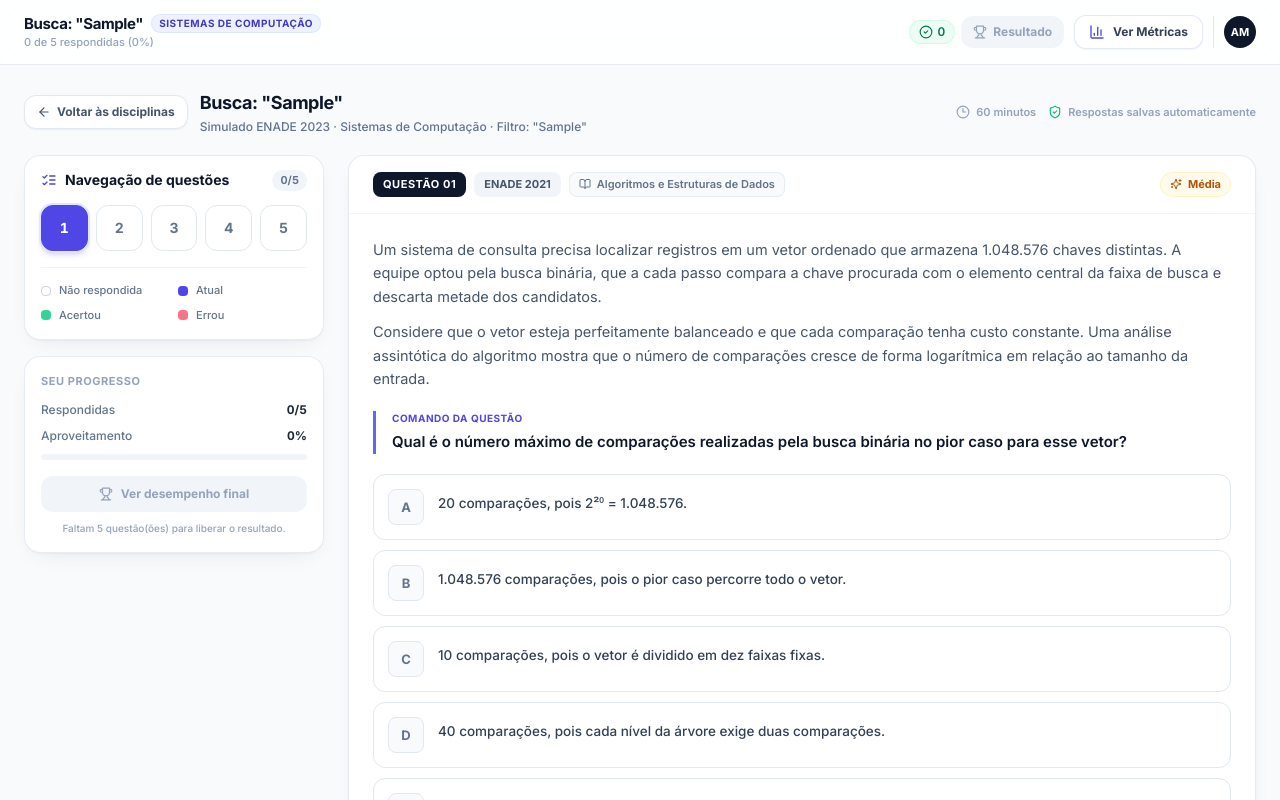
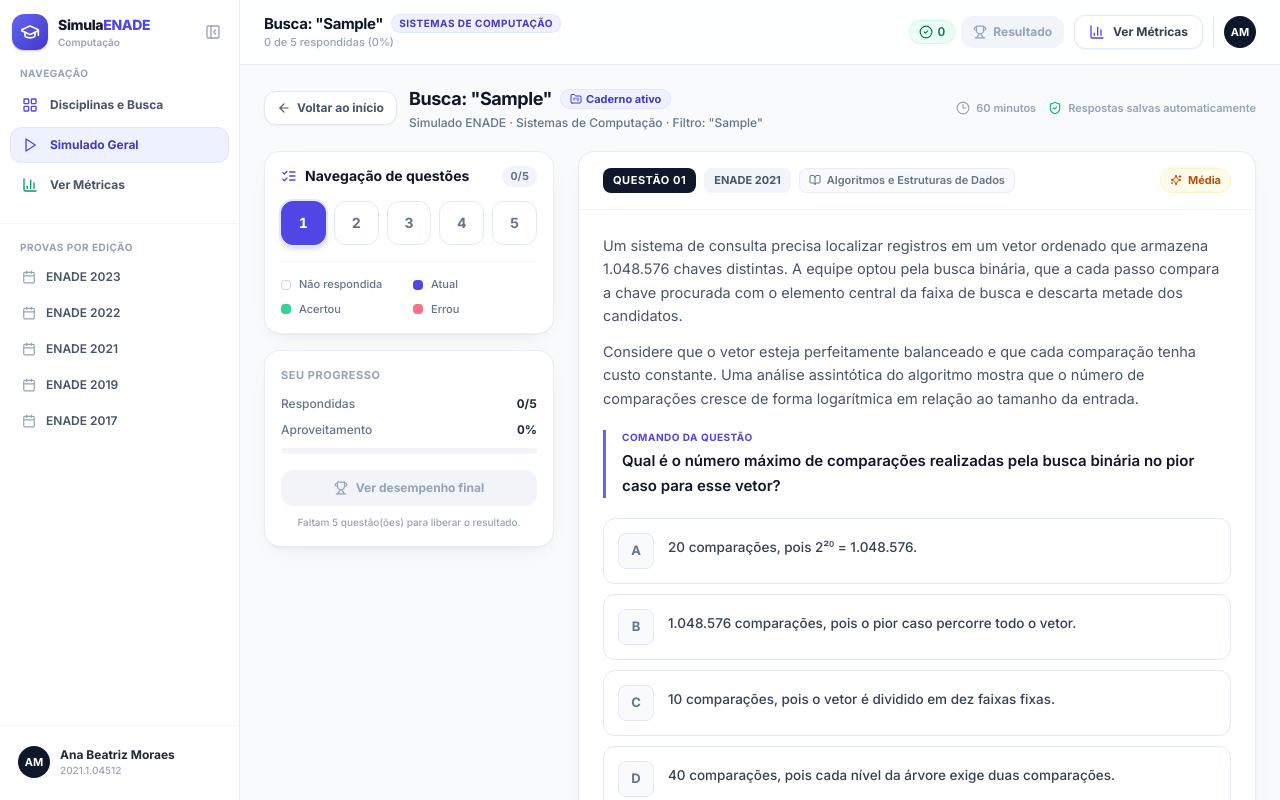
Before and after one commit to maranhaojose/sistema-provas-enade, a React (Vite) app: page / in a window 1280 px wide. Both pictures are taken after typing "Sample" into the empty fields and a click on the button "Buscar Questões". Shown: the top 800 px of the page. Built offline with nearby package versions, Linux system fonts and the light colour scheme.

Commit message:
feat(app): integrate expandable sidebar, metrics popup, and year routing

```diff
--- a/src/App.tsx
+++ b/src/App.tsx
@@ -1,7 +1,9 @@
 import { useCallback, useEffect, useState } from "react";
 import { ArrowLeft, Clock3, FolderKanban, ShieldCheck } from "lucide-react";
 import { Header, type AppView } from "./components/Header";
+import { AppSidebar } from "./components/AppSidebar";
 import { Dashboard } from "./components/Dashboard";
+import { MetricsModal } from "./components/MetricsModal";
 import { QuestionSidebar } from "./components/QuestionSidebar";
 import { QuestionCard } from "./components/QuestionCard";
 import { ResultsModal } from "./components/ResultsModal";
@@ -21,17 +23,24 @@ function readInitialRouteFromUrl(): {
   const params = new URLSearchParams(window.location.search);
   const areaSlug = params.get("area") ?? undefined;
   const searchQuery = params.get("q") ?? undefined;
+  const yearParam = params.get("ano");
+  const parsedYear = yearParam ? Number(yearParam) : undefined;
   const viewParam = params.get("view");
 
-  if (areaSlug || searchQuery || viewParam === "simulado") {
+  if (areaSlug || searchQuery || parsedYear || viewParam === "simulado") {
     const matchedArea = studyAreas.find((item) => item.slug === areaSlug);
     return {
       view: "simulado",
       context: {
         areaSlug,
+        year: parsedYear,
         areaTitle:
           matchedArea?.title ??
-          (searchQuery ? `Busca: "${searchQuery}"` : `${examMeta.title} ${examMeta.year}`),
+          (parsedYear
+            ? `Prova ENADE ${parsedYear} · Todas as Questões`
+            : searchQuery
+              ? `Busca: "${searchQuery}"`
+              : `${examMeta.title} ${examMeta.year}`),
         searchQuery,
       },
     };
@@ -59,11 +68,13 @@ export default function App() {
 
   const [routeState, setRouteState] = useState(readInitialRouteFromUrl);
   const [isResultsOpen, setIsResultsOpen] = useState(false);
+  const [isMetricsOpen, setIsMetricsOpen] = useState(false);
+  const [isSidebarExpanded, setIsSidebarExpanded] = useState(true);
+  const [isMobileNavOpen, setIsMobileNavOpen] = useState(false);
 
   const activeView = routeState.view;
   const navContext = routeState.context;
 
-  // Sincroniza o botão Voltar/Avançar do navegador com a view ativa
   useEffect(() => {
     const handlePopState = () => {
       setRouteState(readInitialRouteFromUrl());
@@ -72,7 +83,6 @@ export default function App() {
     return () => window.removeEventListener("popstate", handlePopState);
   }, []);
 
-  // Volta ao topo ao trocar de questão ou alternar entre Dashboard e Simulado
   useEffect(() => {
     window.scrollTo({ top: 0, behavior: "smooth" });
   }, [currentIndex, activeView]);
@@ -85,7 +95,9 @@ export default function App() {
 
     if (typeof window !== "undefined") {
       const params = new URLSearchParams();
-      if (nextContext.areaSlug) {
+      if (typeof nextContext.year === "number") {
+        params.set("ano", String(nextContext.year));
+      } else if (nextContext.areaSlug) {
         params.set("area", nextContext.areaSlug);
       } else {
         params.set("view", "simulado");
@@ -121,7 +133,23 @@ export default function App() {
   };
 
   return (
-    <div className="min-h-screen bg-slate-50">
+    <div className="flex min-h-screen bg-slate-50">
+      {/* Navegação Lateral Expansível */}
+      <AppSidebar
+        isExpanded={isSidebarExpanded}
+        isMobileOpen={isMobileNavOpen}
+        activeView={activeView}
+        activeYear={navContext?.year}
+        student={student}
+        onToggleExpand={() => setIsSidebarExpanded((value) => !value)}
+        onCloseMobile={() => setIsMobileNavOpen(false)}
+        onNavigateHome={handleNavigateHome}
+        onStartSimulado={handleNavigateToSimulado}
+        onOpenMetrics={() => setIsMetricsOpen(true)}
+      />
+
+      {/* Área Principal (Header limpo + Conteúdo) */}
+      <div className="flex min-w-0 flex-1 flex-col">
         <Header
           exam={examMeta}
           student={student}
@@ -129,20 +157,15 @@ export default function App() {
           activeView={activeView}
           activeAreaTitle={navContext?.areaTitle}
           onOpenResults={() => setIsResultsOpen(true)}
-        onNavigateHome={handleNavigateHome}
-        onStartSimulado={() => handleNavigateToSimulado(navContext ?? undefined)}
+          onOpenMetrics={() => setIsMetricsOpen(true)}
+          onOpenMobileNav={() => setIsMobileNavOpen(true)}
         />
 
         {activeView === "dashboard" ? (
-        <Dashboard
-          exam={examMeta}
-          student={student}
-          stats={stats}
-          onStartSimulado={handleNavigateToSimulado}
-        />
+          <Dashboard onStartSimulado={handleNavigateToSimulado} />
         ) : (
-        <main className="mx-auto max-w-[1360px] px-4 pb-16 pt-5 sm:px-6 sm:pt-6">
-          {/* Linha de contexto e retorno ao Dashboard */}
+          <main className="mx-auto w-full max-w-[1360px] px-4 pb-16 pt-5 sm:px-6">
+            {/* Linha de contexto e retorno */}
             <div className="mb-5 flex flex-wrap items-center justify-between gap-3">
               <div className="flex flex-wrap items-center gap-3">
                 <button
@@ -151,7 +174,7 @@ export default function App() {
                   className="inline-flex items-center gap-1.5 rounded-xl border border-slate-200 bg-white px-3 py-2 text-xs font-bold text-slate-600 shadow-sm transition hover:border-slate-300 hover:bg-slate-50 hover:text-slate-900 focus:outline-none focus-visible:ring-2 focus-visible:ring-brand-500"
                 >
                   <ArrowLeft className="h-3.5 w-3.5" aria-hidden="true" />
-                Voltar às disciplinas
+                  Voltar ao início
                 </button>
 
                 <div>
@@ -159,15 +182,15 @@ export default function App() {
                     <h1 className="text-base font-bold tracking-tight text-slate-900 sm:text-lg">
                       {navContext?.areaTitle ?? "Resolução de prova"}
                     </h1>
-                  {navContext?.areaSlug && (
                     <span className="inline-flex items-center gap-1 rounded-full bg-brand-50 px-2.5 py-0.5 text-[11px] font-bold text-brand-700 ring-1 ring-inset ring-brand-100">
                       <FolderKanban className="h-3 w-3" aria-hidden="true" />
-                      Caderno ativo
+                      {typeof navContext?.year === "number"
+                        ? `Edição ${navContext.year}`
+                        : "Caderno ativo"}
                     </span>
-                  )}
                   </div>
                   <p className="mt-0.5 text-xs font-medium text-slate-500">
-                  {examMeta.title} {examMeta.year} · {examMeta.course}
+                    {examMeta.title} · {examMeta.course}
                     {navContext?.searchQuery ? ` · Filtro: "${navContext.searchQuery}"` : ""}
                   </p>
                 </div>
@@ -185,8 +208,8 @@ export default function App() {
               </div>
             </div>
 
-          <div className="grid grid-cols-1 items-start gap-5 lg:grid-cols-[300px_minmax(0,1fr)] lg:gap-6">
-            <div className="order-1 lg:sticky lg:top-[104px]">
+            <div className="grid grid-cols-1 items-start gap-5 lg:grid-cols-[290px_minmax(0,1fr)] lg:gap-6">
+              <div className="order-1 lg:sticky lg:top-[84px]">
                 <QuestionSidebar
                   questions={questions}
                   currentIndex={currentIndex}
@@ -211,14 +234,25 @@ export default function App() {
                 />
 
                 <p className="mt-4 px-1 text-center text-[11px] font-medium text-slate-400 lg:text-left">
-                Questões comentadas elaboradas a partir de provas oficiais do ENADE. Use as setas ou
-                a navegação lateral para revisar antes de finalizar.
+                  Questões comentadas elaboradas a partir de provas oficiais do ENADE. Use as setas
+                  ou a navegação lateral para revisar antes de finalizar.
                 </p>
               </div>
             </div>
           </main>
         )}
+      </div>
 
+      {/* Popup de Métricas de Estudo */}
+      <MetricsModal
+        isOpen={isMetricsOpen}
+        student={student}
+        stats={stats}
+        onClose={() => setIsMetricsOpen(false)}
+        onStartSimulado={() => handleNavigateToSimulado()}
+      />
+
+      {/* Modal de Resultados do Simulado */}
       <ResultsModal
         isOpen={isResultsOpen}
         stats={stats}
```
Lines whose indentation alone changed are shown as unchanged.
